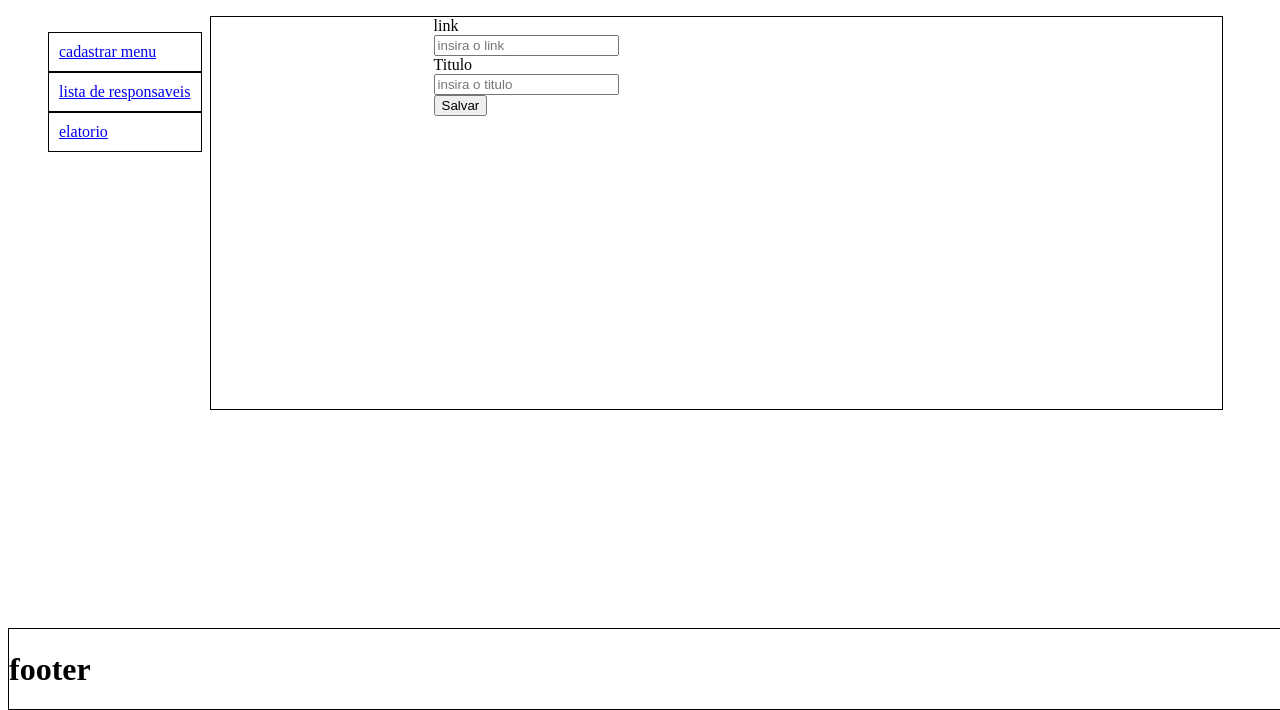
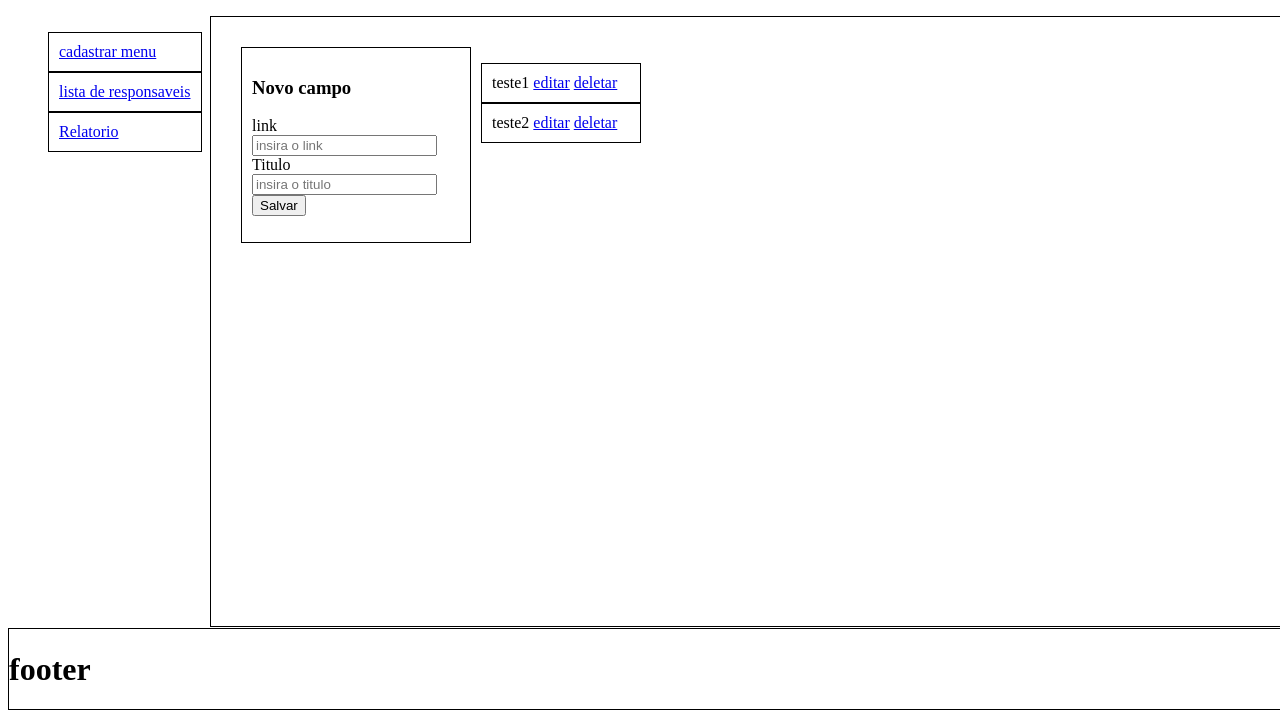
Before and after one commit to melhoridadesa/12HD, a PHP site: page /12hd/admin/index.php in a window 1280 px wide. Shown: the part 90-800 px from the top of the page. Run offline with PHP 8.4, Linux system fonts and the light colour scheme.

Commit message:
estrutura admin

```diff
--- a/admin/html/css/admin.css
+++ b/admin/html/css/admin.css
@@ -29,7 +29,20 @@ li a{
   left: 202px;
   position: relative;
   margin-top: 16px;
-  height: 50%;
+  height: 70%;
+  padding: 30px;
+}
+
+.new {
+  width: 208px;
+  position: absolute;
+  padding: 10px;
+  border: 1px solid;
+}
+
+.list-menu {
+  width: 200px;
+  margin-left: 200px;
 }
 
 
--- a/admin/html/layout.php
+++ b/admin/html/layout.php
@@ -14,7 +14,7 @@
 			<ul class="menu lista">
 				<li><a href="http://localhost/12hd/admin/index.php?page=menu">cadastrar menu</a></li>
 				<li><a href="http://localhost/12hd/admin/index.php?page=lista">lista de responsaveis</a></li>
-				<li><a href="http://localhost/12hd/admin/index.php?page=relatorio">elatorio</a></li>
+				<li><a href="http://localhost/12hd/admin/index.php?page=relatorio">Relatorio</a></li>
 			</ul>
 		</div>
 		<content>
--- a/admin/html/pages/lista.php
+++ b/admin/html/pages/lista.php
@@ -1,5 +1,3 @@
-<?php //require_once "";?>
-
 <?php ?>
 
 <div class="content">
--- a/admin/html/pages/menu.php
+++ b/admin/html/pages/menu.php
@@ -1,5 +1,19 @@
+<?php $array = [
+			'lista' => [
+				'titulo' => 'teste1',
+				'id'	=> 1
+			],
+			'lista1' => [
+				'titulo' => 'teste2',
+				'id'	=> 2
+			]
+		];
+
+?>
+
 <div class="content">
-
+	<div class="new">
+		<h3>Novo campo</h3>
 		<form id="form-menu" action="#" method="post">
 			<span>link</span><br>
 			<input type="text" name="link" placeholder="insira o link"><br>
@@ -10,5 +24,20 @@
 			<input type="submit" name="salvar" value="Salvar"><br>
 
 		</form>
+	</div>
+
+	<div class="list-menu">
+		<ul>
+			<?php foreach($array as $key => $val):?>
+
+				<li>
+					<span><?php echo $val['titulo'];?>
+					<a href="<?php echo 'http://localhost/12hd/admin/index.php?page=edit_menu&id='.$val['id']?>">editar</a>
+					<a href="<?php echo 'link?id='.$val['id']?>">deletar</a>
+				</li>
+			<?php endforeach;?>
+		<ul>
+	</div>
+	</div>
 
 </div>
--- /dev/null
+++ b/admin/html/pages/relatorio.php
@@ -0,0 +1,4 @@
+
+<div class="content">
+	relatorio
+</div>
```
Also changed, not shown: admin/html/pages/edit_menu.php (added, +19 -0 lines). Lines whose indentation alone changed are shown as unchanged.
